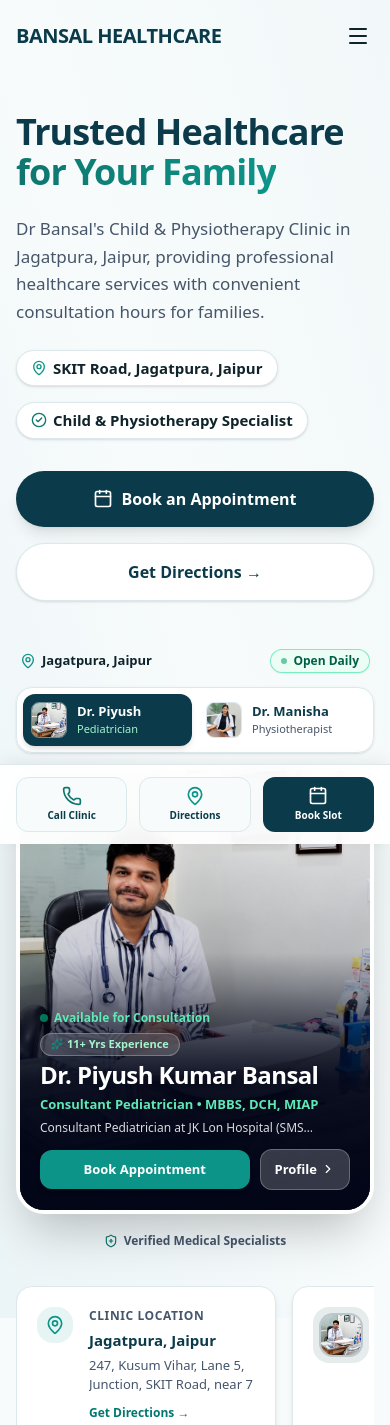
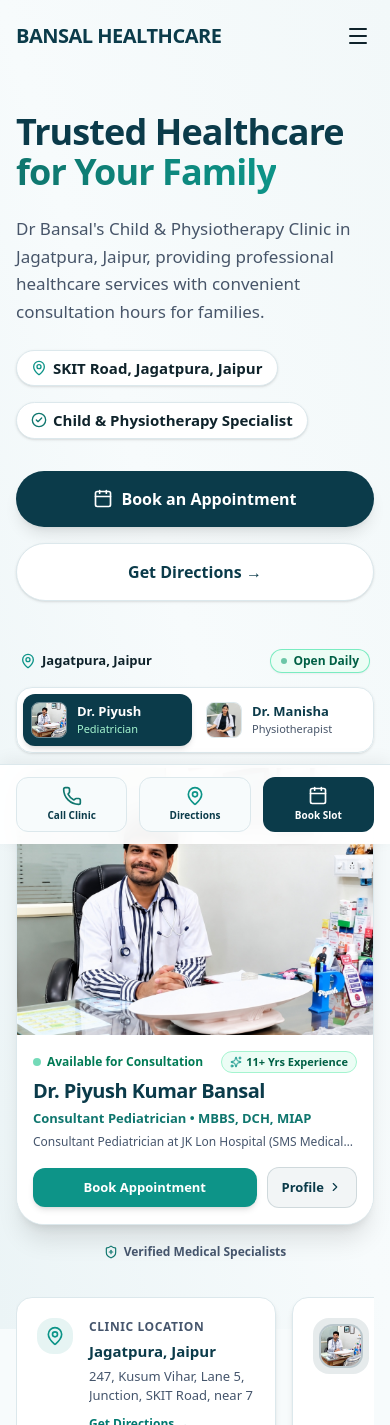
Before and after one commit to ramlalkumawat/bansal-healthcare, a Next.js app: page / in a window 390 px wide. Shown: the top 1425 px of the page. Built offline with nearby package versions, Linux system fonts and the light colour scheme.

Commit message:
Restructure doctor showcase to show full photo without content overlap in mobile view

```diff
--- a/src/components/HeroSection.tsx
+++ b/src/components/HeroSection.tsx
@@ -208,70 +208,71 @@
               })}
             </div>
 
-            {/* Main Interactive Doctor Card */}
-            <div className="relative w-full aspect-[4/5] rounded-[28px] overflow-hidden shadow-2xl border-4 border-white bg-slate-950 group">
+            {/* Main Interactive Doctor Card (Full photo visible, details cleanly below) */}
+            <div className="bg-white rounded-[28px] overflow-hidden shadow-xl border border-border-light flex flex-col w-full">
+              {/* Full Doctor Photo Container (Zero overlay covering the photo) */}
+              <div className="relative w-full aspect-[4/3] sm:aspect-square bg-slate-100 overflow-hidden">
                 <AnimatePresence mode="wait">
                   <motion.div
                     key={currentDoc.id}
-                  initial={{ opacity: 0, scale: 0.97 }}
+                    initial={{ opacity: 0, scale: 0.98 }}
                     animate={{ opacity: 1, scale: 1 }}
                     exit={{ opacity: 0, scale: 1.02 }}
-                  transition={{ duration: 0.3, ease: "easeInOut" }}
-                  className="relative w-full h-full"
+                    transition={{ duration: 0.25, ease: "easeInOut" }}
+                    className="w-full h-full"
                   >
-                  {/* Doctor Real Photo */}
                     <img
                       src={currentDoc.image}
                       alt={currentDoc.name}
-                    className="w-full h-full object-cover object-top filter brightness-[0.98] transition-transform duration-700 group-hover:scale-105"
+                      className="w-full h-full object-cover object-top"
                     />
+                  </motion.div>
+                </AnimatePresence>
+              </div>
 
-                  {/* Gradient overlay for bottom text contrast only, leaving top face completely clear */}
-                  <div className="absolute inset-0 bg-gradient-to-t from-slate-950/90 via-slate-950/20 to-transparent pointer-events-none" />
-
-                  {/* Bottom Info Overlay (INSIDE card - keeps top of photo 100% clear for face) */}
-                  <div className="absolute bottom-0 left-0 right-0 p-5 z-10 text-white space-y-2 bg-gradient-to-t from-slate-950 via-slate-950/90 to-transparent pt-14">
+              {/* Doctor Details (Cleanly positioned below the photo) */}
+              <div className="p-4 sm:p-5 space-y-3 text-left bg-white">
                 <div className="space-y-1">
-                      <div className="flex items-center justify-between flex-wrap gap-1.5">
-                        <div className="flex items-center space-x-1.5 text-emerald-300 text-[12px] font-semibold">
-                          <span className="w-2 h-2 rounded-full bg-emerald-400 animate-pulse" />
+                  <div className="flex items-center justify-between flex-wrap gap-1">
+                    <div className="flex items-center space-x-1.5 text-emerald-700 text-[12px] font-semibold">
+                      <span className="w-2 h-2 rounded-full bg-emerald-500 animate-pulse" />
                       <span>Available for Consultation</span>
                     </div>
-                        <span className="inline-flex items-center px-2.5 py-0.5 rounded-full text-[11px] font-bold bg-white/15 backdrop-blur-md text-emerald-200 border border-white/25 shadow-xs">
+                    <span className="inline-flex items-center px-2 py-0.5 rounded-full text-[11px] font-bold bg-emerald-50 text-emerald-800 border border-emerald-200">
                       <Sparkles className="w-3 h-3 text-accent mr-1" />
                       {currentDoc.experience}
                     </span>
                   </div>
-                      <h3 className="text-2xl font-extrabold tracking-tight text-white drop-shadow-sm">
+
+                  <h3 className="text-xl sm:text-2xl font-extrabold tracking-tight text-primary">
                     {currentDoc.name}
                   </h3>
-                      <p className="text-[13px] font-semibold text-emerald-300">
+                  <p className="text-[13px] font-semibold text-secondary">
                     {currentDoc.title} • {currentDoc.qualifications}
                   </p>
-                      <p className="text-[12px] text-white/85 font-normal line-clamp-1">
+                  <p className="text-[12px] text-slate-600 font-normal line-clamp-1">
                     {currentDoc.hospital}
                   </p>
                 </div>
 
+                {/* Action Buttons */}
                 <div className="flex items-center gap-2.5 pt-1">
                   <button
                     type="button"
                     onClick={onOpenAppointment}
-                        className="flex-1 py-2.5 px-4 rounded-xl bg-accent hover:bg-accent/90 text-white text-[13px] font-bold text-center shadow-md transition-all cursor-pointer hover:shadow-lg"
+                    className="flex-1 py-2.5 px-4 rounded-xl bg-accent hover:bg-accent/90 text-white text-[13px] font-bold text-center shadow-md transition-all cursor-pointer hover:shadow-lg active:scale-[0.98]"
                   >
                     Book Appointment
                   </button>
                   <Link
                     href={`/doctor/${currentDoc.id}`}
-                        className="py-2.5 px-3.5 rounded-xl bg-white/20 hover:bg-white/30 border border-white/25 text-white text-[13px] font-bold text-center transition-all flex items-center justify-center space-x-1 cursor-pointer"
+                    className="py-2.5 px-3.5 rounded-xl bg-primary/5 hover:bg-primary/10 border border-primary/15 text-primary text-[13px] font-bold text-center transition-all flex items-center justify-center space-x-1 cursor-pointer active:scale-[0.98]"
                   >
                     <span>Profile</span>
                     <ChevronRight className="w-3.5 h-3.5" />
                   </Link>
                 </div>
               </div>
-                </motion.div>
-              </AnimatePresence>
             </div>
 
             {/* Bottom Clean Trust Strip (Single Clean Line) */}
```
Lines whose indentation alone changed are shown as unchanged.
